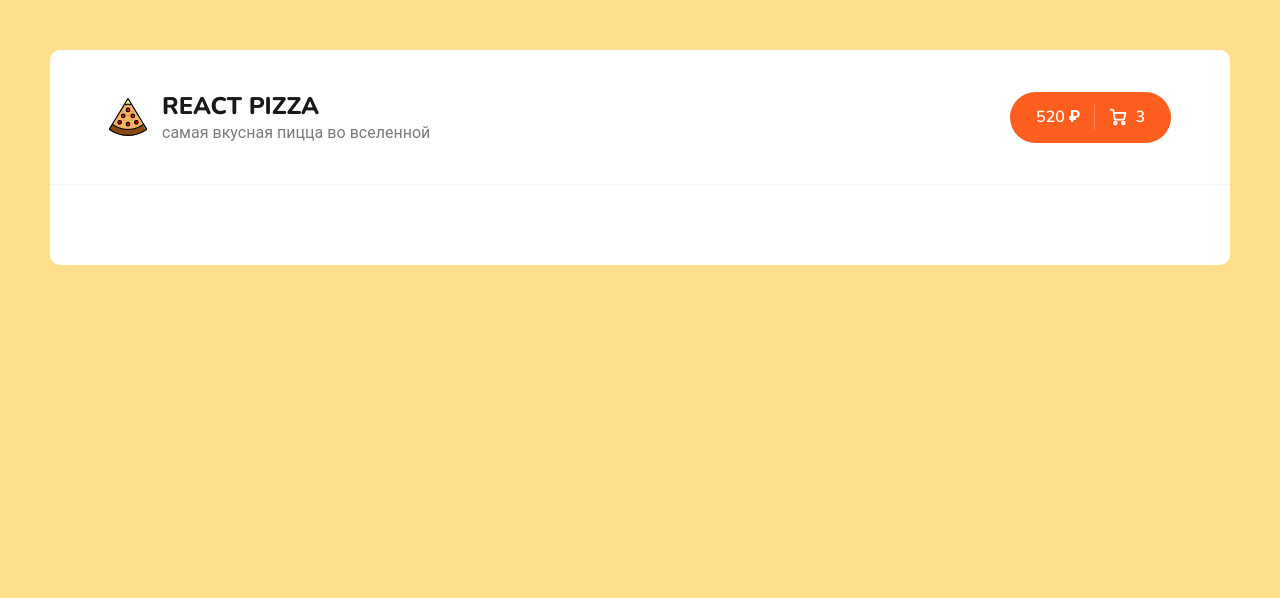
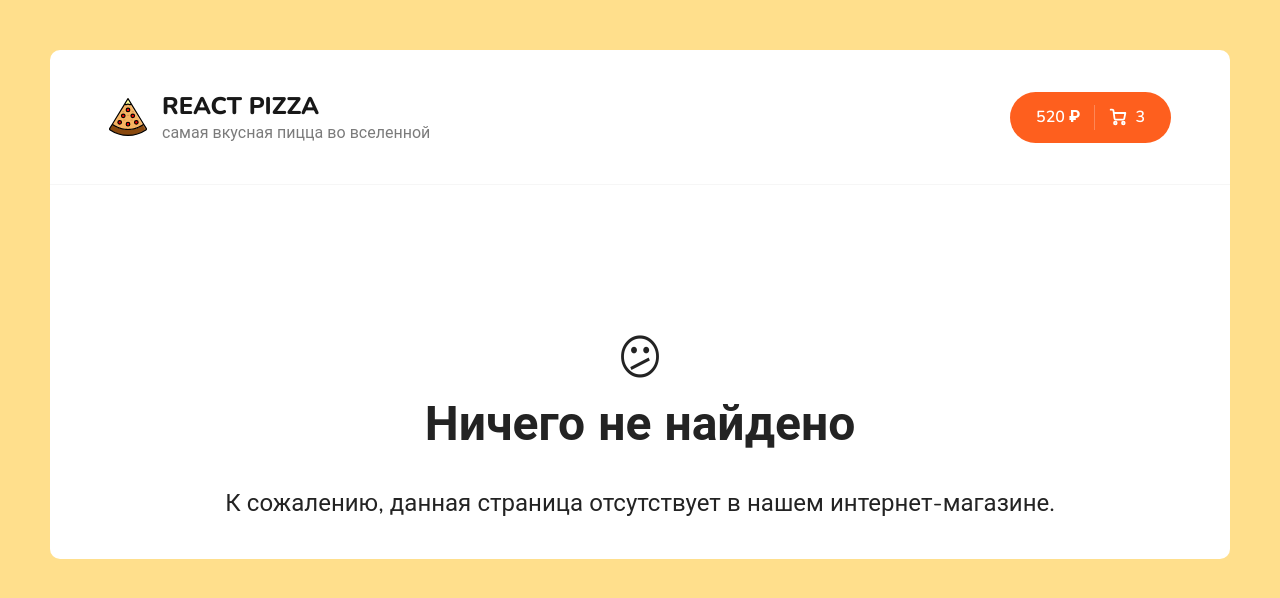
Before and after one commit to EugeneShatalin/React-Pizza-v2, a React (Create React App) app: page / in a window 1280 px wide. Shown: the top 598 px of the page. Built offline with nearby package versions, Linux system fonts and the light colour scheme.

Commit message:
added a message and styles for the NotFoundBlock component, for the 404 page

```diff
--- a/src/App.js
+++ b/src/App.js
@@ -3,6 +3,8 @@ import React from "react";
 import Header from "./components/Header";
 
 import './scss/app.scss'
+import Home from "./pages/Home";
+import NotFound from "./pages/NotFound";
 
 function App() {
 
@@ -11,7 +13,7 @@ function App() {
             <Header/>
             <div className="content">
                 <div className="container">
-
+                    <NotFound/>
                 </div>
             </div>
         </div>
--- /dev/null
+++ b/src/components/NotFoundBlock/NotFoundBlock.module.scss
@@ -0,0 +1,13 @@
+.root {
+  padding-top: 100px;
+  text-align: center;
+
+  span {
+    font-size: 64px;
+  }
+}
+
+.description {
+  padding-top: 30px;
+  font-size: 24px;
+}
--- /dev/null
+++ b/src/components/NotFoundBlock/index.jsx
@@ -0,0 +1,18 @@
+import React from 'react';
+import styles from './NotFoundBlock.module.scss'
+
+const NotFoundBlock = () => {
+    return (
+        <div className={styles.root}>
+            <h1>
+                😕
+                <br/>
+                Ничего не найдено
+            </h1>
+            <p className={styles.description}>К сожалению, данная страница отсутствует в нашем интернет-магазине.</p>
+        </div>
+
+    );
+};
+
+export default NotFoundBlock;
--- a/src/pages/NotFound.jsx
+++ b/src/pages/NotFound.jsx
@@ -0,0 +1,10 @@
+import React from 'react';
+import NotFoundBlock from "../components/NotFoundBlock";
+
+const NotFound = () => {
+    return (
+        <NotFoundBlock/>
+    );
+};
+
+export default NotFound;
```
